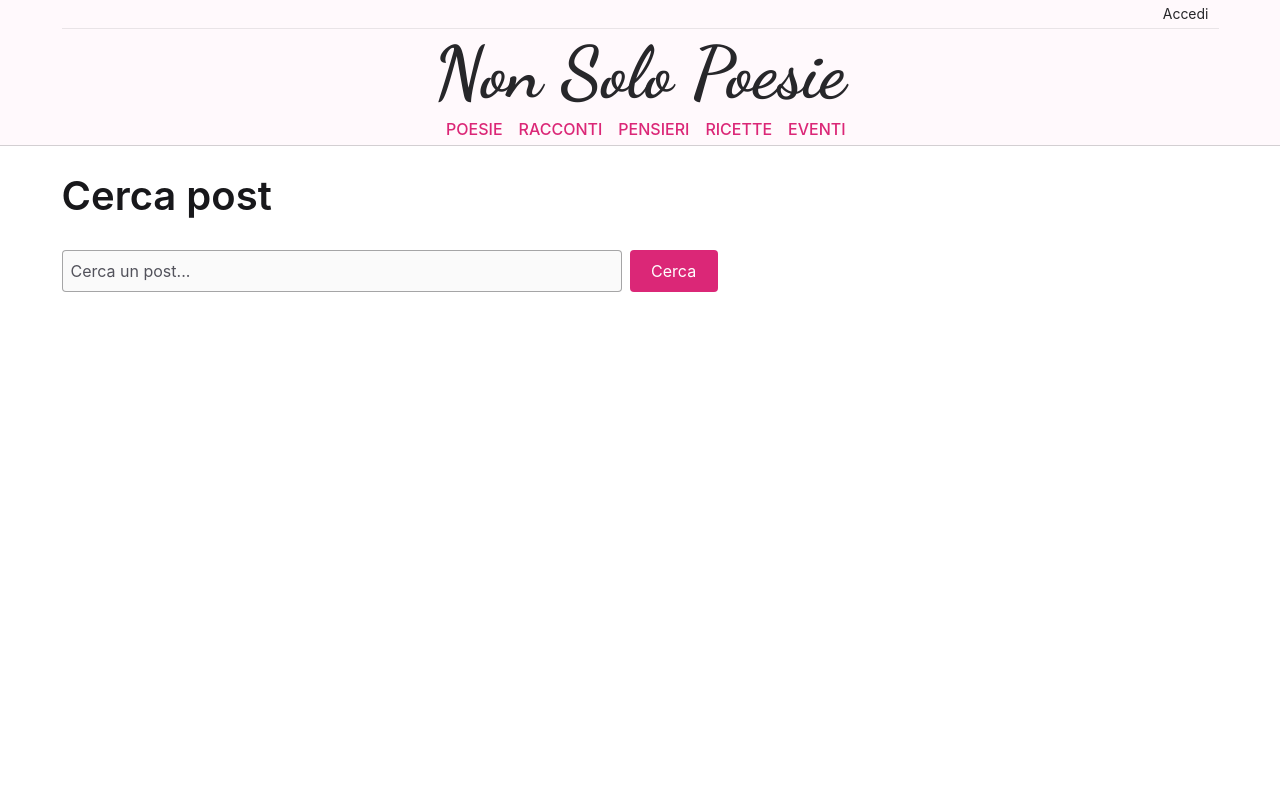
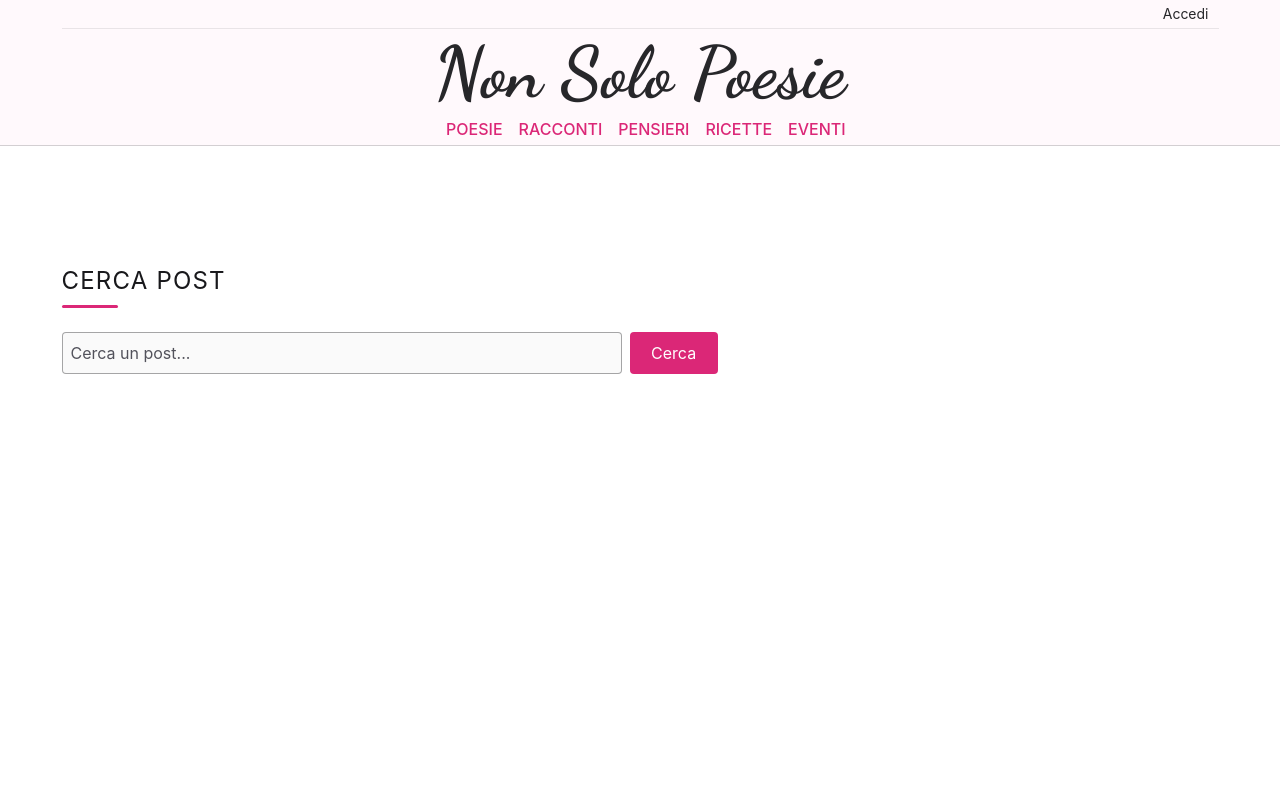
Before and after one commit to emanuelefavero/non-solo-poesia, a Next.js app: page /cerca in a window 1280 px wide. Shown: the top 800 px of the page. Built offline with nearby package versions, Linux system fonts and the light colour scheme; no server answers; a web font is replaced by a local one.

Commit message:
add Title to search page

```diff
--- a/src/app/cerca/components/SearchForm.tsx
+++ b/src/app/cerca/components/SearchForm.tsx
@@ -30,7 +30,7 @@ export default function Component() {
   }
 
   return (
-    <div className='flex w-full max-w-prose flex-col gap-3 xs:flex-row xs:gap-2'>
+    <div className='mt-6 flex w-full max-w-prose flex-col gap-3 xs:flex-row xs:gap-2'>
       <input
         type='search'
         placeholder='Cerca un post...'
--- a/src/app/cerca/page.tsx
+++ b/src/app/cerca/page.tsx
@@ -1,6 +1,7 @@
 import FoundPosts from '@/app/cerca/components/FoundPosts'
 import SearchForm from '@/app/cerca/components/SearchForm'
 import SearchMessage from '@/app/cerca/components/SearchMessage'
+import Title from '@/components/Title'
 import { TITLE } from '@/data/title'
 import type { Metadata } from 'next'
 
@@ -12,7 +13,7 @@ export const metadata: Metadata = {
 export default function Page() {
   return (
     <div className='min-h-[calc(100vh-90px)]'>
-      <h1 className='mb-8'>Cerca post</h1>
+      <Title className='mt-[5.7rem]'>Cerca post</Title>
 
       <SearchForm />
       <SearchMessage />
```
